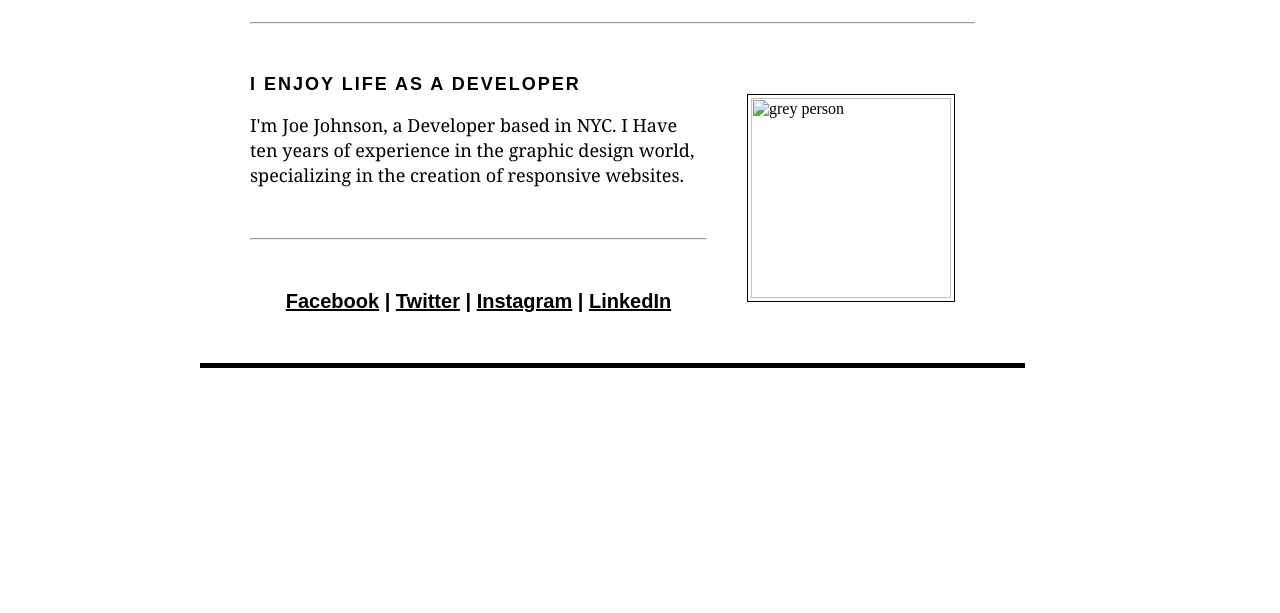
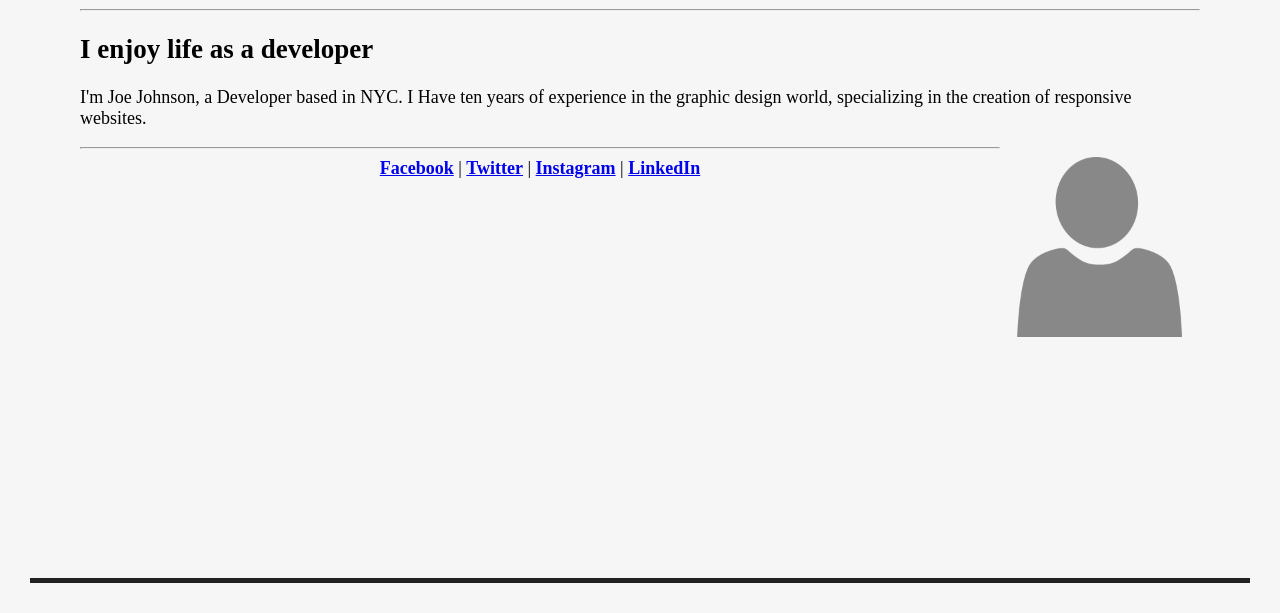
Before and after one commit to gracelouise/online_resume, a plain HTML site: page index.html in a window 1280 px wide. Shown: the part 187-800 px from the top of the page. Drawn offline with Linux system fonts and the light colour scheme.

Commit message:
added initial html and css for index

```diff
--- a/css/styles.css
+++ b/css/styles.css
@@ -1,74 +1,26 @@
 body {
-	margin-left: 200px;
-	margin-right: 200px;
-	padding-top: 15px;
+	font-size: 18px;
+	background-color: #f6f6f6;
+	border-top: 5px solid #222222;
+	border-bottom: 5px solid #222222;
+	padding: 50px;
+	margin: 30px;
 }
 
 a {
-	color: black;
+	font-weight: bold;
+}
+
+nav {
+	text-align: center;
 }
 
 h1 {
+	text-transform: uppercase;
+	text-align: center;
 	font-family: arial;
-	text-align: center;
 }
 
-h2 {
-	letter-spacing: 2px;
-	font-family: arial;
-	font-size: 18px;
-	text-transform: uppercase;
-	text-align: left;
+img {
+	float: right;
 }
-h3 {
-	font-family: arial;
-	font-size: 24px;
-}
-
-
-img {
-	border: solid 1px;
-	padding: 3px;
-	margin: 20px;
-}
-
-.image {
-	float: right;
-	margin-left: 20px;
-	margin-bottom: 30px;
-	margin-top: 0px;
-}
-
-.box {
-	border-top: solid 5px;
-	border-bottom: solid 5px;
-	padding-top: 50px;
-	padding-bottom: 50px;
-	padding-left: 50px;
-	padding-right: 50px;
-	width: 725px;
-}
-
-nav {
-	font-size: 20px;
-	font-family: arial;
-	font-weight: bold;
-	text-align: center;
-}
-
-p {
-	font-family: georgia;
-	line-height: 25px;
-	font-size: 18px;
-	text-align: left;
-}
-
-hr {
-	margin-top: 50px;
-	margin-bottom: 50px;
-}
-
-ul {
-	font-family: georgia;
-	list-style-image: margin 20px;
-}
--- a/index.html
+++ b/index.html
@@ -1,26 +1,22 @@
 <html>
 <head>
-	<title>About Joe</title>
-	<link href="css/styles.css" type="text/css" rel="stylesheet" />
+	<title>Online Resume | About Me</title>
+	<link rel="stylesheet" href="css/styles.css" type="text/css"/>
 </head>
 <body>
-
-	<div class="box">
 	<nav>
-			<i>About Me</i> | <a href="portfolio.html">Portfolio</a>
+		<a> About Me </a> | <a href="#"> Portfolio </a>
 	</nav>
 
-		<h1>JOE JOHNSON</h1>
+	<h1>Joe Johnson</h1>
 
 	<hr>
 
-		<div class="image">
-			<img src="images/grey_person_icon.png" alt="grey person" title="Joe Johnson" width="200px"/>
-		</div>
-
-		<h2>I ENJOY LIFE AS A DEVELOPER</h2>
+	<h2>I enjoy life as a developer</h2>
 
 	<p>I'm Joe Johnson, a Developer based in NYC. I Have ten years of experience in the graphic design world, specializing in the creation of responsive websites.</p>
+
+	<img src="images/grey_person_icon.png" height="200px"></img>
 
 	<hr>
 
@@ -31,6 +27,5 @@
 		<a href=https://www.linedin.com>LinkedIn</a>
 	</nav>
 
-	</div>
 </body>
 </html>
```
Also changed, not shown: images/grey_person_icon.png (added), images/images.png (added), 1 other file. Lines whose indentation alone changed are shown as unchanged.
